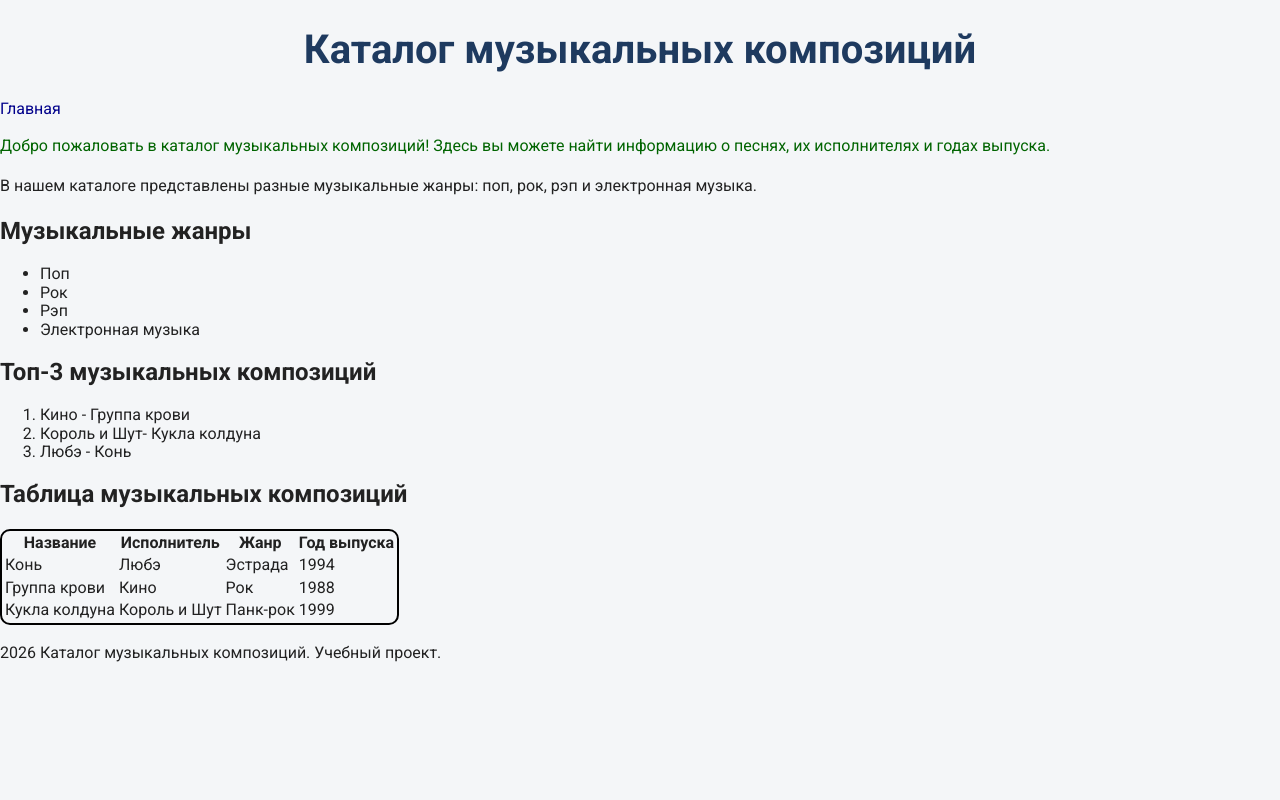
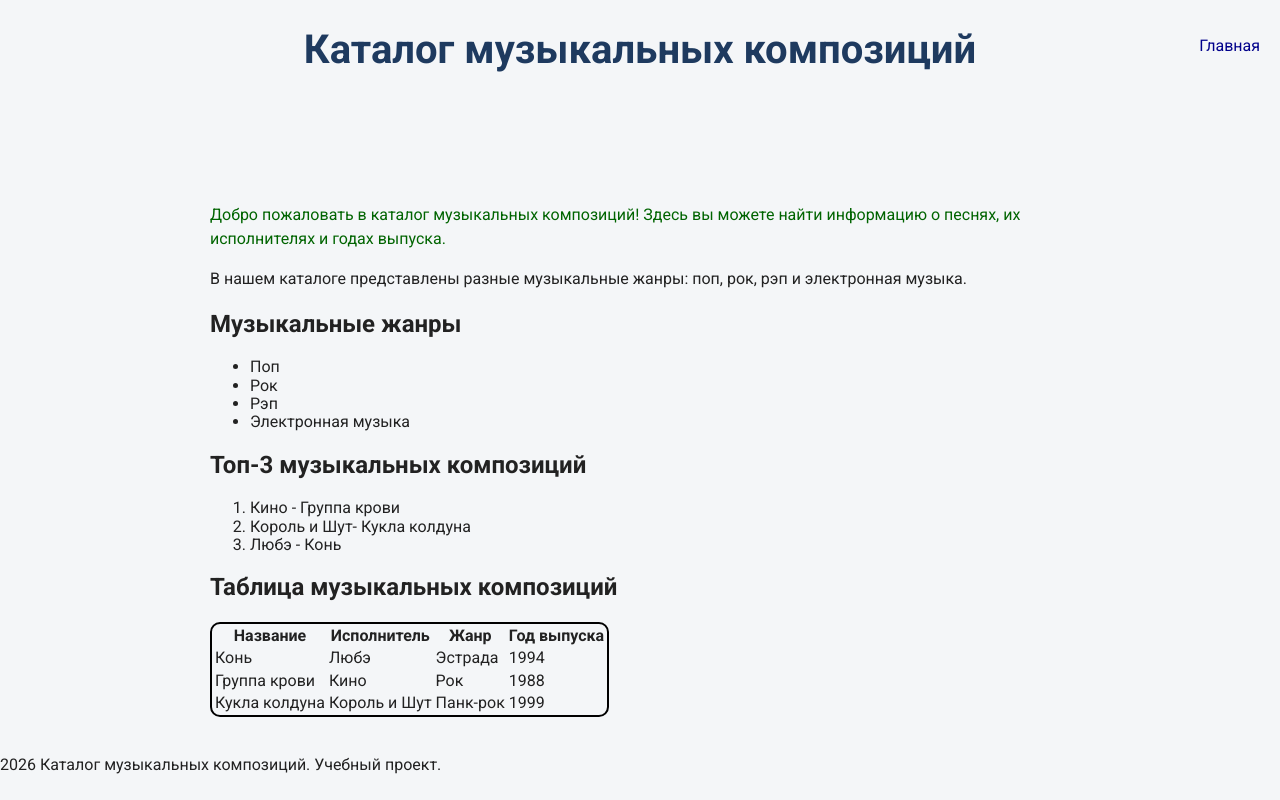
Before and after one commit to Taras156/music-catalog, a plain HTML site: page index.html in a window 1280 px wide. Drawn offline with Linux system fonts and the light colour scheme.

Commit message:
Добавлены размеры и позиционирование элементов

```diff
--- a/css/style.css
+++ b/css/style.css
@@ -1,9 +1,21 @@
 @import url("https://fonts.googleapis.com/css2?family=Roboto:wght@400;700&display=swap");
+
+* {
+  box-sizing: border-box;
+}
 
 body {
   background-color: #f4f6f8;
   font-family: "Roboto", sans-serif;
   color: #222222;
+}
+
+main {
+  width: 80%;
+  max-width: 900px;
+  min-width: 280px;
+  margin: 0 auto;
+  padding: 20px;
 }
 
 h1 {
@@ -30,3 +42,18 @@ table {
 .description {
   color: darkgreen;
 }
+
+
+header {
+  height: 140px;
+  min-height: 120px;
+  max-height: 160px;
+  position: relative;
+}
+
+
+nav {
+    position: absolute;
+    top: 10px;
+    right: 20px;
+}
```
